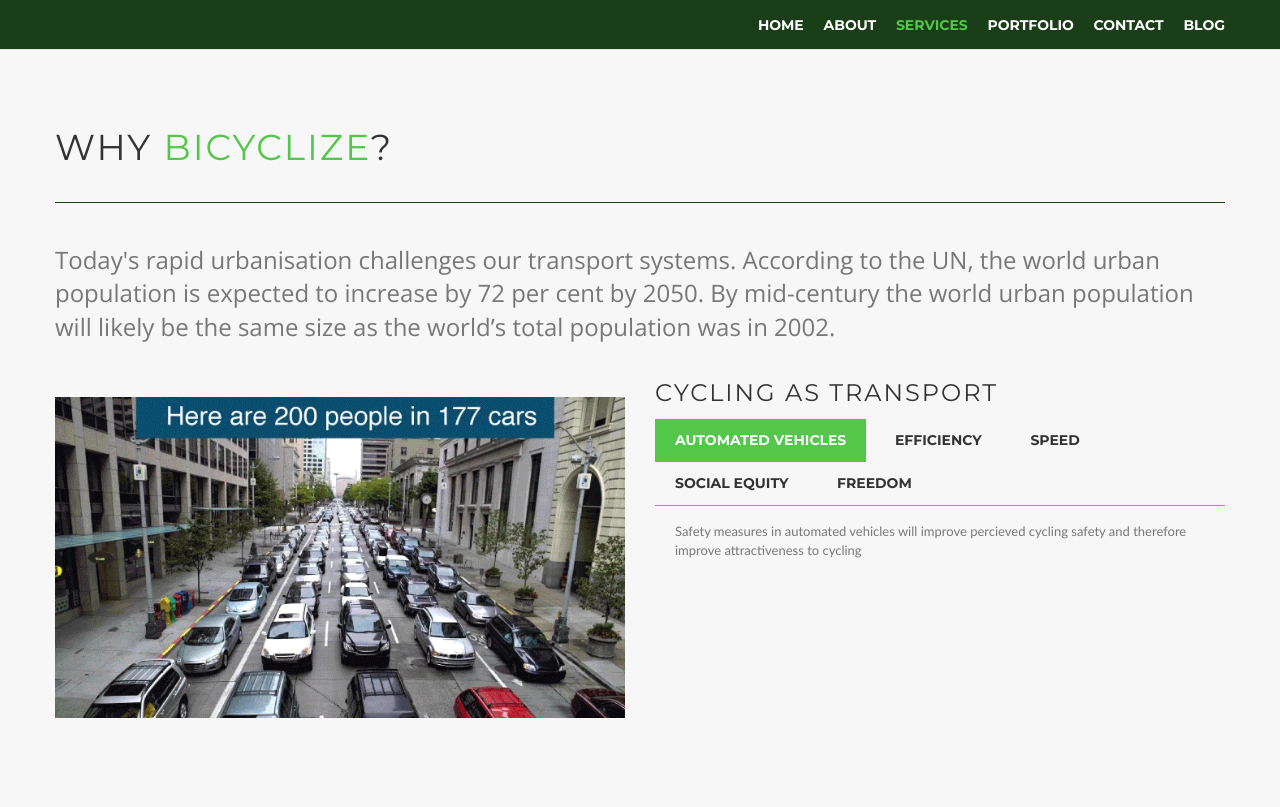
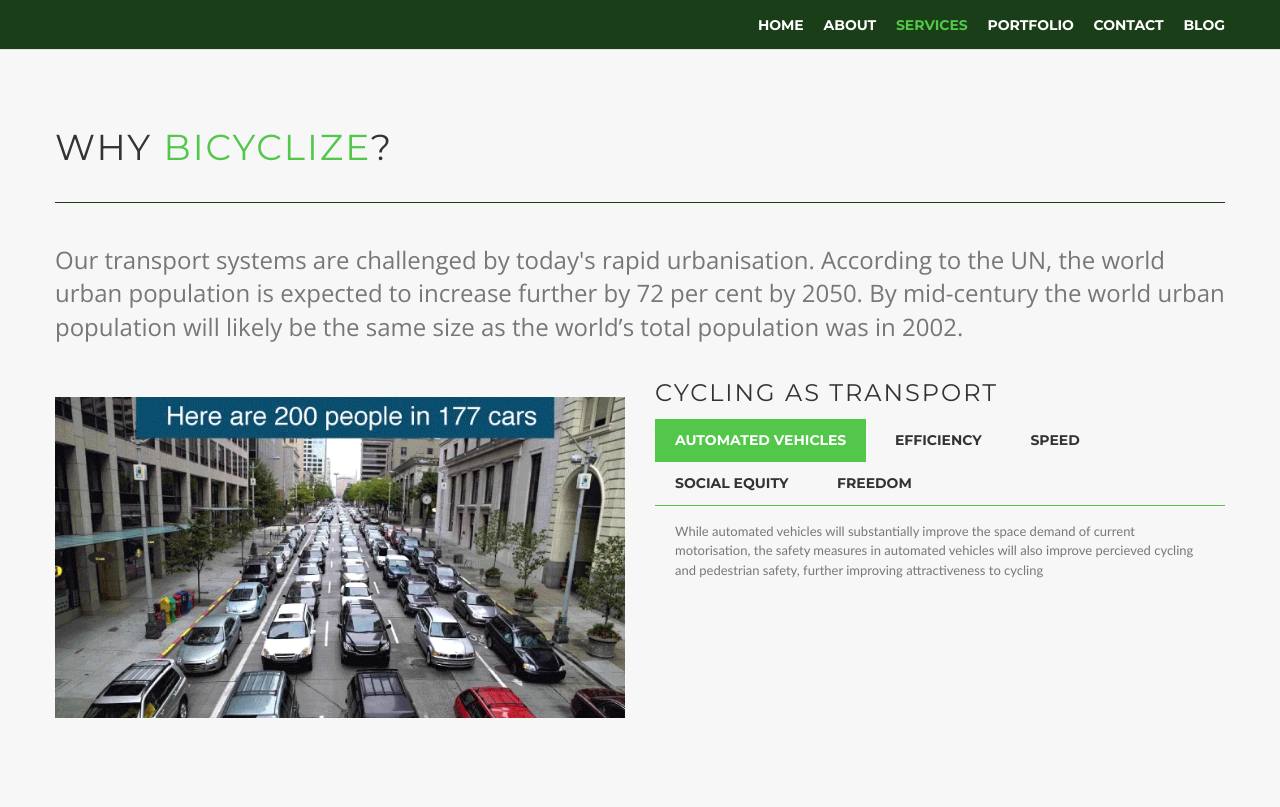
Before and after one commit to bicyclize/bicyclize, a PHP site: page / in a window 1280 px wide. Shown: the part 701-1508 px from the top of the page. Run offline with PHP 8.4, Linux system fonts and the light colour scheme; some libraries are stand-ins or nearby versions.

Commit message:
tabs more detailed

```diff
--- a/css/layout.css
+++ b/css/layout.css
@@ -315,7 +315,7 @@
 			}
 
 			nav #fixed-nav li a:hover {
-				color: #1a3e17;
+				color: #84fc7b;
 				text-decoration: none;
 			}
 
--- a/index.html
+++ b/index.html
@@ -96,7 +96,7 @@
 					<div class="span12">
 						<div class="title">Why <span class="color-text">bicyclize</span>?</div>
 						<hr>
-						<p class="lead-small">Today's rapid urbanisation challenges our transport systems. According to the UN, the world urban population is expected to increase by 72 per cent by 2050. By mid-century the world urban population will likely be the same size as the world’s total population was in 2002.
+						<p class="lead-small">Our transport systems are challenged by today's rapid urbanisation. According to the UN, the world urban population is expected to increase further by 72 per cent by 2050. By mid-century the world urban population will likely be the same size as the world’s total population was in 2002.
 						</p>
 
 
@@ -121,20 +121,21 @@
 							</ul>
 							<div class="tab-content-wrp">
 		    					<div id="tab1-content" class="tab-content active">
-		    						<p>Safety measures in automated vehicles will improve percieved cycling safety and therefore improve attractiveness to cycling</p>
+		    						<p>While automated vehicles will substantially improve the space demand of current motorisation, the safety measures in automated vehicles will also improve percieved cycling and pedestrian safety, further improving attractiveness to cycling</p>
 
 		    					</div>
 		    					<div id="tab2-content" class="tab-content">
-		    						<p>Attracting cycling means less congestion for those whose only option of transport is motorised.</p>
+		    						<p>Proper cycling infrastructure provision benefits all transport modes easing the pressure from public transit and motorised road use. Attracting drivers to cycle shorter trips means less congestion for those who less are less flexible in chosing alternative modes.</p>
 		    					</div>
 		    					<div id="tab3-content" class="tab-content">
-		    						<p>The fastest transport mode in many congested cities, but also when time spent for purchasing access (vehicle vs bike) considered.</p>
+		    						<p>Cycling is fastest mode of transport mode in many congested cities. Beside the direct journey speed, if one consideres the time spent on purchasing access i.e. a bicycle vs vehicle, the time saved on not needing to spend extensive amounts on transport puts cycling in the very top.</p>
 		    					</div>
 		    					<div id="tab4-content" class="tab-content">
-		    						<p>The most accessable transport mode. Beside walking.</p>
+		    						<p>While public funding finances transport infrastructure the individual may only benefit from investment if uses it. In the UK, a heavily motorised society, less than half of the nation drives and less than a quarter does daily more than 10km. Consequently the majority of population subsidise these beneficiaries. </p>
+		    						<p>Cycling infrastructure requires no substansive addition investment from individual.
 		    					</div>
 		    					<div id="tab5-content" class="tab-content">
-		    						<p>Go whenever you want, park wherever you want.*</p>
+		    						<p>Cycling offers the flexibility to travel without any schedule and with no additional costs.</p>
 		    					</div>
 							</div>
 						</div>
@@ -250,7 +251,7 @@
 										<a href="#" class="slider-title">London cycling demographic assessment</a>
 
 									</div>
-									<img src="img/sliders/demographic.jpg" alt="" />
+									<img src="img/sliders/demographic.png" alt="" />
 								</li>
 							</ul>
 						</div>
@@ -268,7 +269,6 @@
 									<li><img src="img/clients/1.png" alt=""></li>
 									<li><img src="img/clients/2.png" alt=""></li>
 									<li><img src="img/clients/3.png" alt=""></li>
-									<li><img src="img/clients/4.png" alt=""></li>
 								</ul>
 						</div>
 					</div>
```
